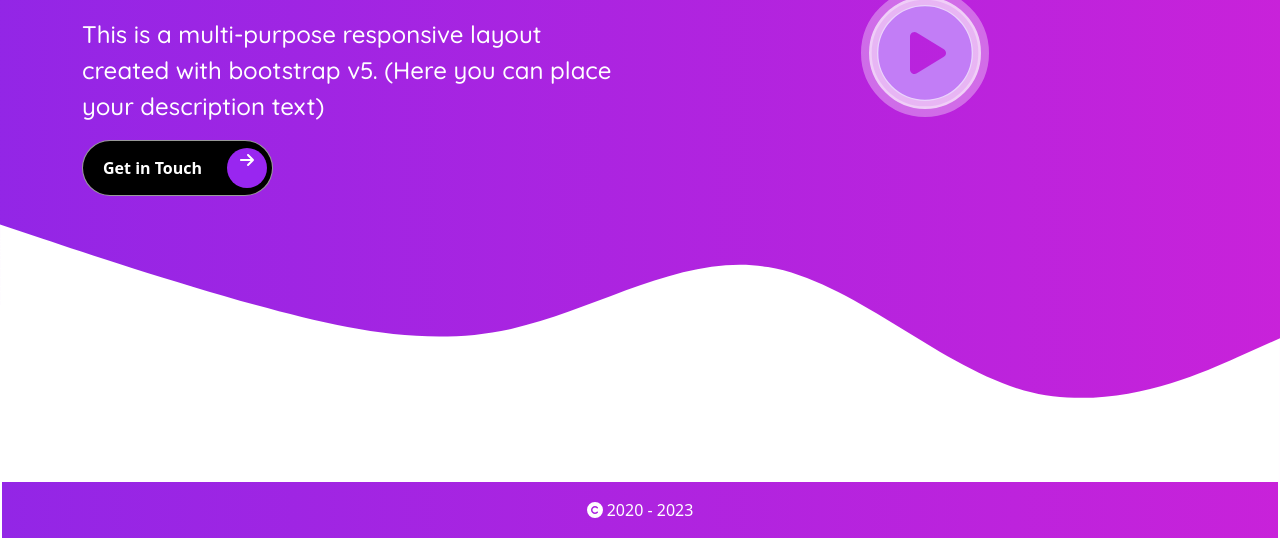
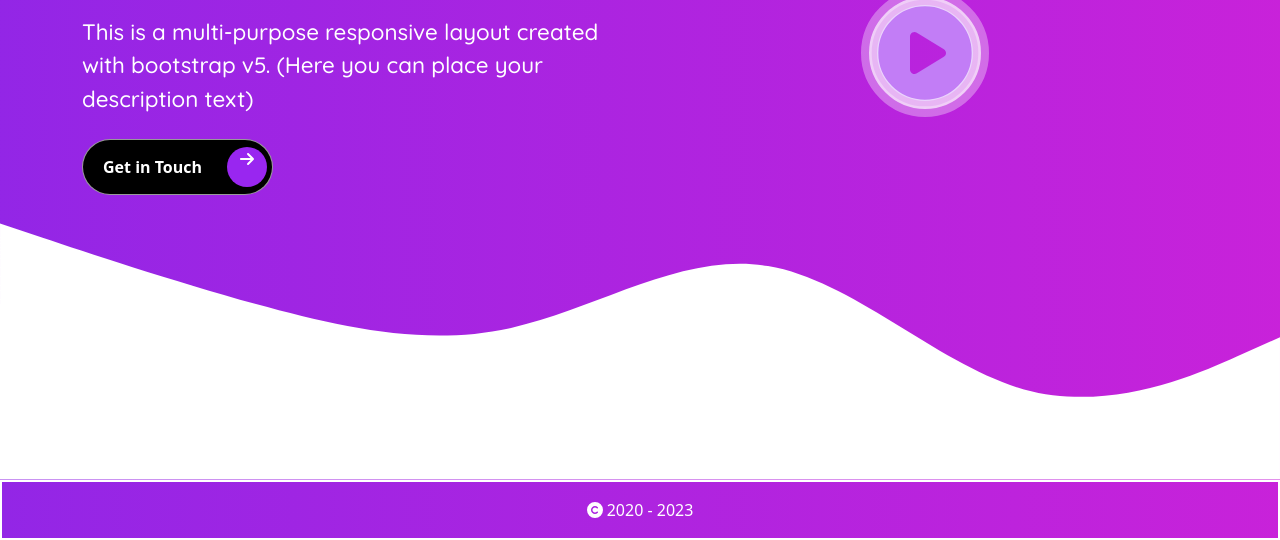
Before and after one commit to JamesVanWaza/b5portfolio, a website built with webpack: page public/index.html in a window 1280 px wide. Shown: the part 322-862 px from the top of the page. Built offline with nearby package versions, Linux system fonts and the light colour scheme; a web font is replaced by a local one.

Commit message:
Updated the font-size

```diff
--- a/src/scss/components/_typography.scss
+++ b/src/scss/components/_typography.scss
@@ -10,9 +10,14 @@
     }
 
     &--description {
-        font-size: 1.5rem;
+        font-size: 1rem;
         display: block;
         margin-top: 1.2rem;
         text-transform: none;
+
+        @include media-breakpoint-up(lg) {
+            font-size: 1.4rem;
+            display: inline-block;
+        }
     }
 }
```
